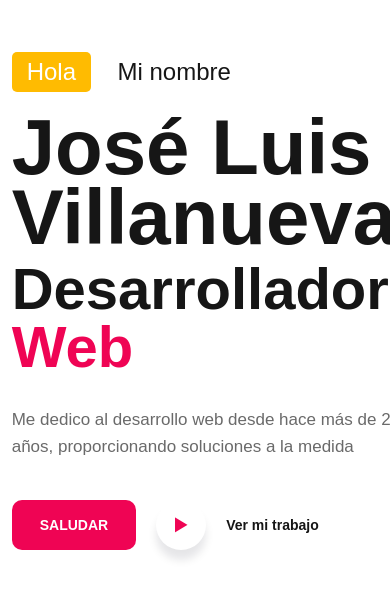
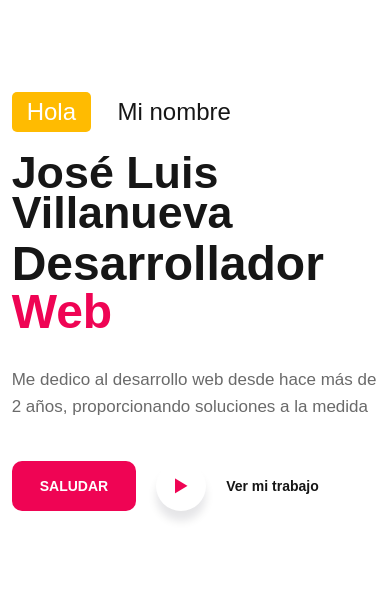
Before and after one commit to joselusis/portafolio_cv, a plain HTML site: page index.html in a window 390 px wide. Shown: the part 156-754 px from the top of the page. Drawn offline with nearby package versions, Linux system fonts and the light colour scheme.

Commit message:
Update styles.css

```diff
--- a/css/styles.css
+++ b/css/styles.css
@@ -220,11 +220,11 @@ section {
     }
 
     .text h1 {
-        font-size: 78px;
+        font-size: 2.8rem;
         transition: .2s;
     }
     .text h2 {
-        font-size: 58px;
+        font-size: 3rem;
         transition: .2s;
     }
     .text p {
```
